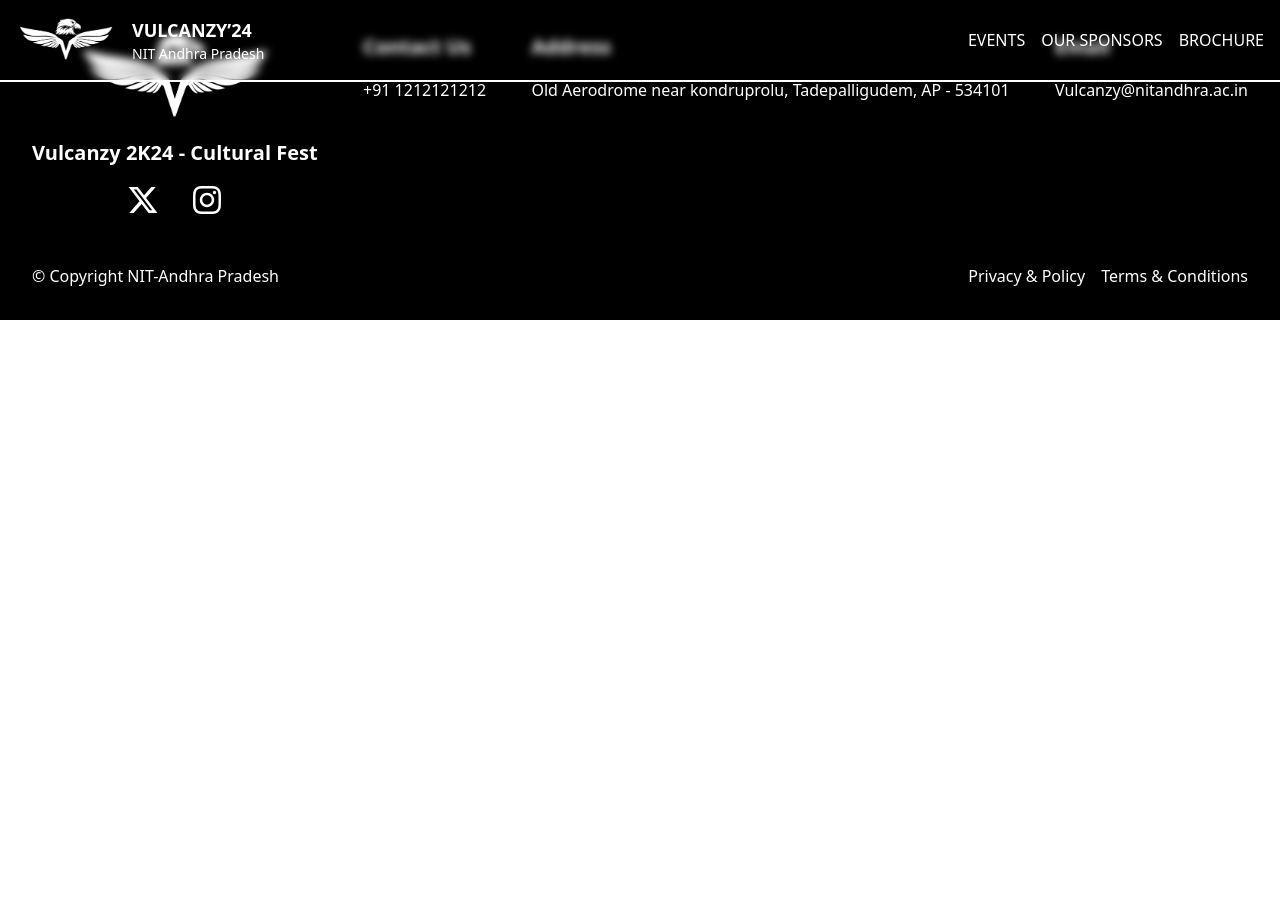
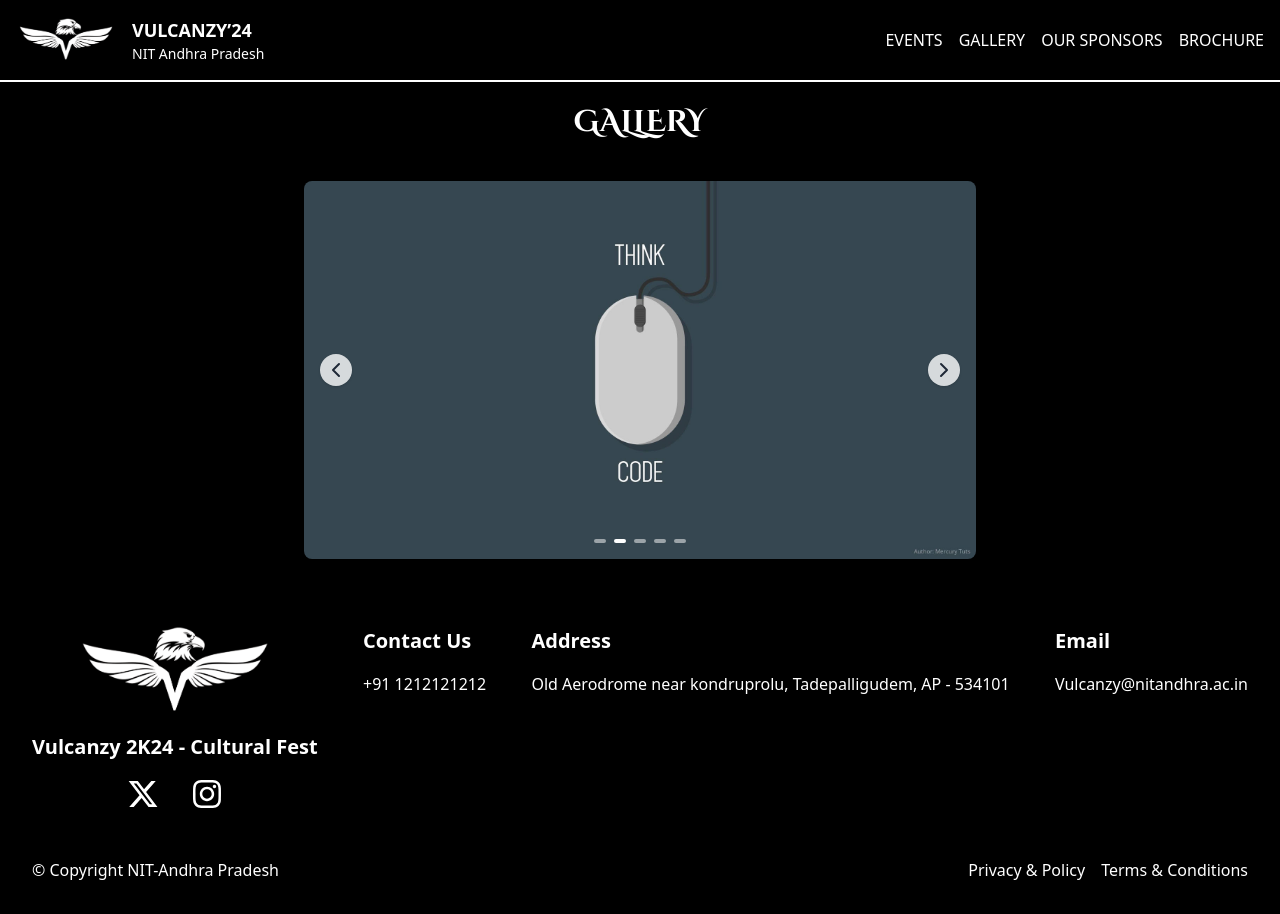
Before and after one commit to vulcanzy-2024/Vulcanzy-web-2024, a React (Create React App) app: page /gallery in a window 1280 px wide. Before the commit the page ends 800 px from the top, so only its background shows below. Built offline with nearby package versions, Linux system fonts and the light colour scheme; the HTML template or start-up script is replaced by a standard one.

Commit message:
Gallery and Event pages adjusted

```diff
--- a/src/App.js
+++ b/src/App.js
@@ -5,6 +5,8 @@
 import Footer from './components/Footer';
 import Home from './pages/Home';
 import './App.css';
+import EventsPage from './pages/Events';
+import Gallery from './pages/Gallery';
 
 const App = () => {
   return (
@@ -13,6 +15,8 @@
       <Routes>
         <Route path='/hostelAccomodation' element={<HostelAccomodation />} />
         <Route path='/' element={<Home/>}/>
+        <Route path='/events' element={<EventsPage/>}/>
+        <Route path='/gallery' element={<Gallery/>} />
       </Routes>
       <Footer />
     </div>
--- a/src/Components/Carousel.js
+++ b/src/Components/Carousel.js
@@ -12,7 +12,7 @@
         if (!autoSlide) return
         const slideInterval = setInterval(next, autoSlideInterval)
         return () => clearInterval(slideInterval)
-    }, [])
+    })
 
 
     return (
--- a/src/Pages/Events.js
+++ b/src/Pages/Events.js
@@ -1,16 +1,16 @@
 import React from "react";
-import Events from "../Components/Card";
+import Events from "../components/Card";
 
 const EventsPage=()=>{
     return (
       <div className="text-white bg-black p-2 pt-4 md:p-6 w-full h-full">
         <div>
-          <div className="flex justify-between mb-2">
+          {/* <div className="flex justify-between mb-2">
             <a href="rk" className="font-bold text-lg md:text-2xl font-serif">HOME</a>
             <a href="ke" className="font-bold text-lg md:text-2xl font-serif">REGISTER</a>
-          </div>
-          <div className="flex justify-around pe-5 md:pe-0">
-            <h1 className="font-bold text-xl md:text-3xl font-serif ">EVENTS</h1>
+          </div> */}
+          <div className="flex justify-around font-cdb mt-[10rem] pe-5 md:pe-0">
+            <h1 className="font-bold text-xl md:text-3xl  ">EVENTS</h1>
           </div>
         </div>
 
--- a/src/Pages/Gallery.js
+++ b/src/Pages/Gallery.js
@@ -1,25 +1,25 @@
 import React from "react";
-import Carousel from "../Components/Carousel";
+import Carousel from "../components/Carousel";
 import { slides } from "../Constants/index";
 
 const Gallery=()=>{
     return (
-      <div className="text-white bg-black p-2 pt-4 md:p-6 w-full h-full">
+      <div className="text-white bg-black p-2 pt-4  md:p-6 w-full h-full">
         <div>
-          <div className="flex justify-between mb-2">
+          {/* <div className="flex justify-between mb-2">
             <a href="rk" className="font-bold text-lg md:text-2xl font-serif">HOME</a>
             <a href="ke" className="font-bold text-lg md:text-2xl font-serif">REGISTER</a>
-          </div>
-          <div className="flex justify-around pe-5 md:pe-0">
-            <h1 className="font-bold text-xl md:text-3xl font-serif ">GALLERY</h1>
+          </div> */}
+          <div className="flex justify-around pe-5 mt-[5rem] md:pe-0">
+            <h1 className="font-bold text-xl md:text-3xl font-cdb ">GALLERY</h1>
           </div>
         </div>
 
-        <div className="flex justify-center items-center w-full h-[760px] mt-[-30px] md:mt-[0px] md:pt-[30px]  md:h-[430px] bg-black">
+        <div className="flex justify-center items-center  w-full h-[760px] mt-[-30px] md:mt-[0px] md:pt-[30px]  md:h-[430px] bg-black">
       <div className="max-w-2xl ">
         <Carousel autoSlide={true} >
           {[...slides.map((s) => (
-            <img src={s} />
+            <img src={s} alt=""/>
           ))]}
         </Carousel>
 
--- a/src/components/Navbar.jsx
+++ b/src/components/Navbar.jsx
@@ -1,8 +1,8 @@
-import React, { useState } from 'react';
-import { NavLink } from 'react-router-dom';
-import { IoMenu } from 'react-icons/io5';
-import { GiCrossMark } from 'react-icons/gi';
-import logo from '../assets/logo.png';
+import React, { useState } from "react";
+import { NavLink } from "react-router-dom";
+import { IoMenu } from "react-icons/io5";
+import { GiCrossMark } from "react-icons/gi";
+import logo from "../assets/logo.png";
 
 const Navbar = () => {
   const [isDrawerOpen, setIsDrawerOpen] = useState(false);
@@ -17,7 +17,7 @@
 
   return (
     <>
-      <nav className="bg-opacity-20 backdrop-filter backdrop-blur-sm border-b-2  border-white p-4 fixed w-full ">
+      <nav className="bg-opacity-20 backdrop-filter backdrop-blur-sm border-b-2 z-10 border-white p-4 fixed w-full ">
         <div className="container mx-auto flex justify-between items-center">
           <div className="flex items-center">
             <img src={logo} alt="Techkriya Logo" className="w-[100px]" />
@@ -25,13 +25,18 @@
               <NavLink to="/" className="text-white font-bold text-lg">
                 VULCANZY’24
               </NavLink>
-              <p className="text-white text-sm font-light">NIT Andhra Pradesh</p>
+              <p className="text-white text-sm font-light">
+                NIT Andhra Pradesh
+              </p>
             </div>
           </div>
 
           <div className="hidden md:flex items-center space-x-4">
             <NavLink to="/events" className="text-white">
               EVENTS
+            </NavLink>
+            <NavLink to="/gallery" className="text-white">
+              GALLERY
             </NavLink>
             <NavLink to="/sponsors" className="text-white">
               OUR SPONSORS
@@ -51,9 +56,9 @@
 
       {/* Drawer */}
       {isDrawerOpen && (
-        <div className="md:hidden bg-opacity-90 backdrop-filter backdrop-blur-sm fixed inset-0 bg-gray-800">
+        <div className="md:hidden bg-opacity-90 z-20 backdrop-filter backdrop-blur-sm fixed inset-0 bg-gray-800">
           {/* Drawer content */}
-          <div className="w-4/5 flex flex-col gap-[2rem] bg-slate-100 bg-opacity-10 pt-[2rem] h-full p-4 transform transition-transform ease-in-out duration-300">
+          <div className="w-4/5 flex flex-col gap-[2rem]  bg-slate-100 bg-opacity-10 pt-[2rem] h-full p-4 transform transition-transform ease-in-out duration-300">
             <div className="w-full flex justify-end">
               <button onClick={toggleDrawer} className="text-white text-[2rem]">
                 <GiCrossMark />
@@ -74,6 +79,15 @@
                   EVENTS
                 </NavLink>
               </li>
+              <li className="w-full text-center">
+                <NavLink
+                  to="/gallery"
+                  className="text-white w-full text-center"
+                >
+                  GALLERY
+                </NavLink>
+              </li>
+
               <li className="w-full text-center">
                 <NavLink
                   to="/sponsors"
```
Also changed, not shown: 1 other file (tests, documents, lock files or other folders).
